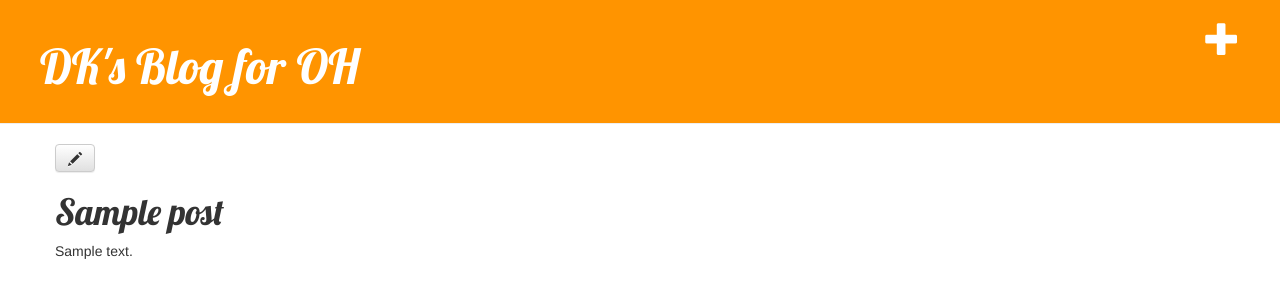
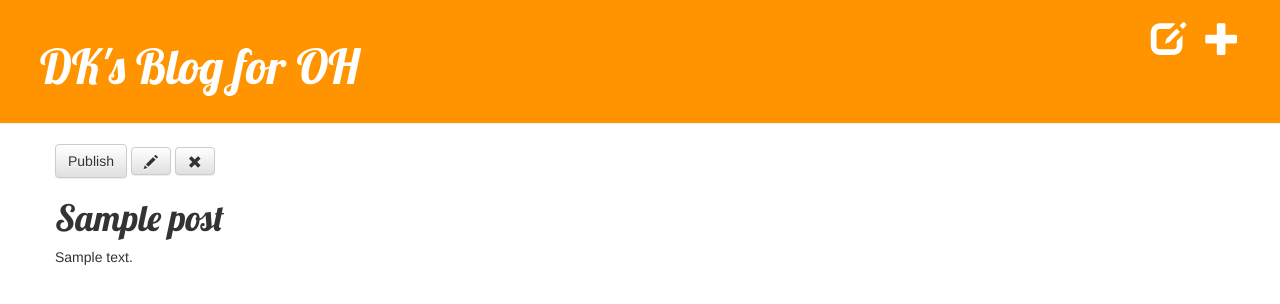
Before and after one commit to dongq/my-first-blog1, a Django app: page /post/1/ in a window 1280 px wide. Shown: the top 304 px of the page. Run offline with Django 3.2, Linux system fonts and the light colour scheme; tables that the repository leaves empty hold one stand-in row (values such as "Sample post"); some libraries are stand-ins or nearby versions.

Commit message:
add preview&delete&publish

```diff
--- a/blog/templates/blog/base.html
+++ b/blog/templates/blog/base.html
@@ -18,6 +18,7 @@
             {% endif %}
             -->
                 <a href="{% url 'post_new' %}" class="top-menu"><span class="glyphicon glyphicon-plus"></span></a>
+                <a href="{% url 'post_draft_list' %}" class="top-menu"><span class="glyphicon glyphicon-edit"></span></a>
                 <h1><a href="/">DK's Blog for OH</a></h1>
         </div>
 
--- a/blog/templates/blog/post_detail.html
+++ b/blog/templates/blog/post_detail.html
@@ -6,6 +6,8 @@
             <div class="date">
                 {{ post_detail.published_date }}
             </div>
+        {% else %}
+            <a class="btn btn-default" href="{% url 'post_publish' pk=post_detail.pk %}">Publish</a>
         {% endif %}
 
         <!--
@@ -14,7 +16,7 @@
         {% endif %}
     -->
     <a class="btn btn-default" href="{% url 'post_edit' pk=post_detail.pk %}"><span class="glyphicon glyphicon-pencil"></span></a>
-
+    <a class="btn btn-default" href="{% url 'post_remove' pk=post_detail.pk %}"><span class="glyphicon glyphicon-remove"></span></a>
         <h1>{{ post_detail.title }}</h1>
         <p>{{ post_detail.text|linebreaksbr }}</p>
     </div>
--- a/blog/urls.py
+++ b/blog/urls.py
@@ -6,4 +6,7 @@ urlpatterns = [
     url(r'^post/(?P<pk>\d+)/$', views.post_detail, name='post_detail'),
     url(r'^post/new/$', views.post_new, name='post_new'),
     url(r'^post/(?P<pk>\d+)/edit/$', views.post_edit, name='post_edit'),
+    url(r'^drafts/$', views.post_draft_list, name='post_draft_list'),
+    url(r'^post/(?P<pk>\d+)/publish/$', views.post_publish, name='post_publish'),
+    url(r'^post/(?P<pk>\d+)/remove/$', views.post_remove, name='post_remove'),
 ]
--- a/blog/views.py
+++ b/blog/views.py
@@ -13,6 +13,21 @@ def post_list(request):
     return render(request, 'blog/post_list.html', {
         'post_list': qs,
     })
+
+def post_draft_list(request):
+    posts = Post.objects.filter(published_date__isnull=True).order_by('-created_date')
+    return render(request, 'blog/post_draft_list.html', {'posts': posts})
+
+def post_remove(request, pk):
+    post = get_object_or_404(Post, pk=pk)
+    post.delete()
+    return redirect('post_list')
+
+
+def post_publish(request, pk):
+    post = get_object_or_404(Post, pk=pk)
+    post.publish()
+    return redirect('post_list')
 
 def post_detail(request, pk):
     post = get_object_or_404(Post, pk=pk)
@@ -31,7 +46,7 @@ def post_new(request):
         if form.is_valid():
             post = form.save(commit=False)
             post.author = request.user
-            post.published_date = timezone.now()
+            # post.published_date = timezone.now()
             post.save()
             return redirect('post_detail', post.pk)
     else:
@@ -50,7 +65,7 @@ def post_edit(request, pk):
         if form.is_valid():
             post = form.save(commit=False)
             post.author = request.user
-            post.published_date = timezone.now()
+            # post.published_date = timezone.now()
             post.save()
             return redirect('post_detail', post.pk)
     else:
```
Also changed, not shown: blog/templates/blog/post_draft_list.html (added, +11 -0 lines).
